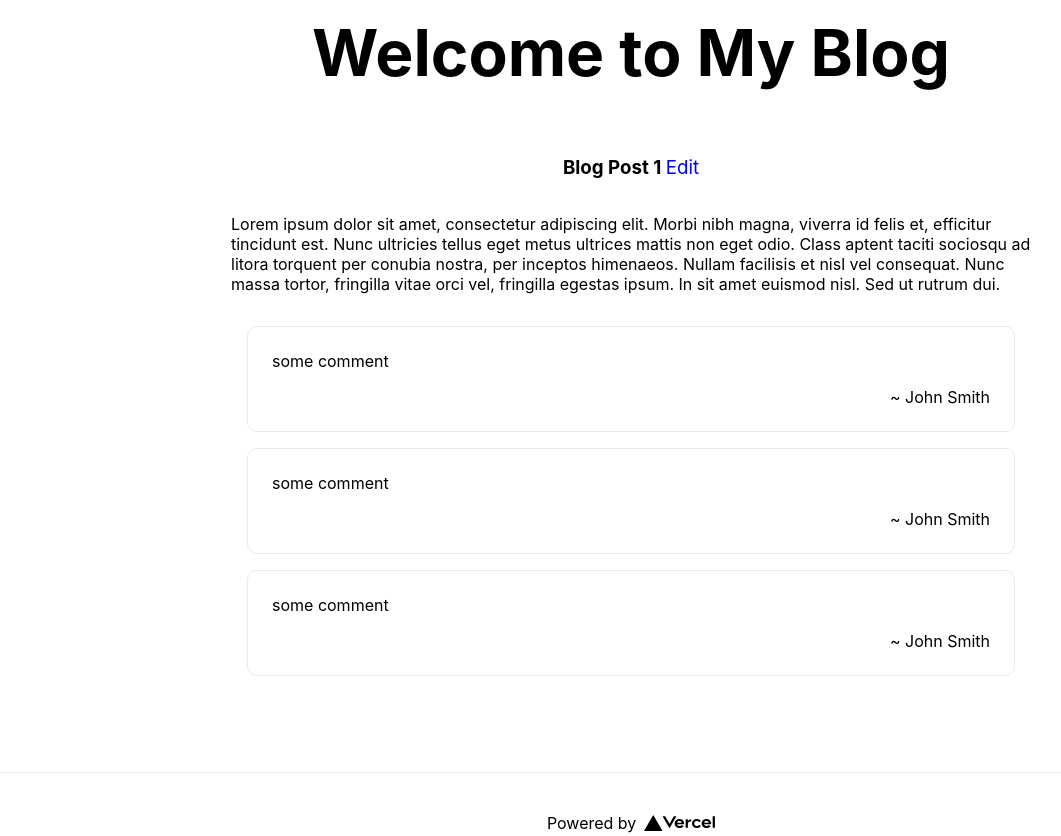
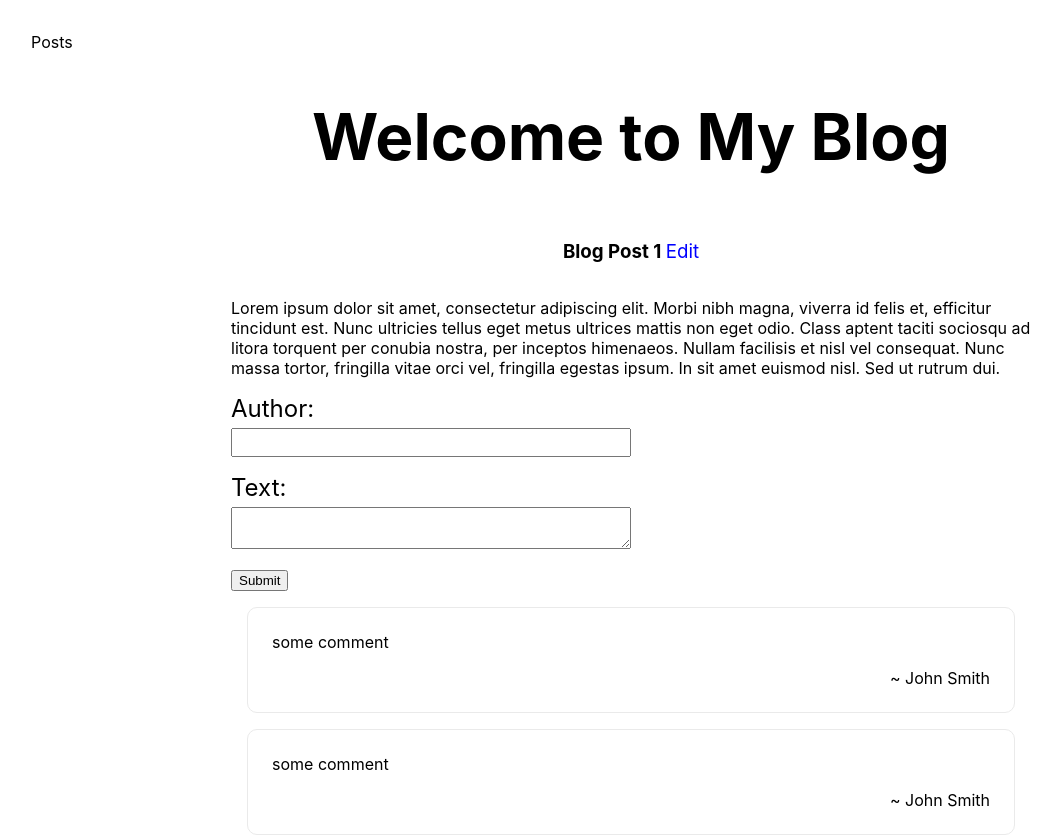
Before and after one commit to sakhmedbayev/next-graphql-demo, a Next.js app: page /1 in a window 1280 px wide. Shown: the top 836 px of the page, without its empty margins (9-1070 px from the left). Built offline with nearby package versions, Linux system fonts and the light colour scheme.

Commit message:
refactored add new comment

```diff
--- /dev/null
+++ b/components/AddNewComment.js
@@ -0,0 +1,65 @@
+import React, { useState } from "react";
+import useForm from "../hooks/useForm";
+
+export default function AddNewComment() {
+  const [values, setValues] = useForm({
+    author: "",
+    text: "",
+  });
+
+  const [errors, setErrors] = useState({});
+
+  const handleSubmit = (e) => {
+    e.preventDefault();
+    console.log("FFF values", values);
+  };
+
+  const validate = () => {
+    if (!values.author) {
+      setErrors({
+        author: "Title is required field",
+      });
+      return;
+    }
+    if (!values.text) {
+      setErrors({
+        text: "Text is required field",
+      });
+      return;
+    }
+    setErrors({});
+  };
+
+  return (
+    <form onSubmit={handleSubmit}>
+      <div className="form-group">
+        <label htmlFor="author" className="form-label">
+          Author:{" "}
+        </label>
+        <input
+          name="author"
+          id="author"
+          value={values.author}
+          onChange={setValues}
+          onBlur={validate}
+        />
+        <div className="form-field-error">{errors.author}</div>
+      </div>
+      <div className="form-group">
+        <label htmlFor="text" className="form-label">
+          Text:{" "}
+        </label>
+        <textarea
+          type="textarea"
+          name="text"
+          id="text"
+          value={values.text}
+          onChange={setValues}
+          onBlur={validate}
+        />
+        <div className="form-field-error">{errors.text}</div>
+      </div>
+      <button type="submit">Submit</button>
+    </form>
+  );
+}
--- a/components/common/Layout.js
+++ b/components/common/Layout.js
@@ -1,5 +1,6 @@
 import Head from "next/head";
 import React from "react";
+import Link from "next/link";
 import styles from "../../styles/Post.module.css";
 
 export default function Layout({ children }) {
@@ -9,10 +10,16 @@ export default function Layout({ children }) {
         <title>Blog App</title>
         <link rel="icon" href="/favicon.ico" />
       </Head>
+      <header>
+        <nav>
+          <Link href="/">
+            <a>Posts</a>
+          </Link>
+        </nav>
+      </header>
 
       <main className={styles.main}>
         <h1 className={styles.title}>Welcome to My Blog</h1>
-
         <div className={styles.grid}>{children}</div>
       </main>
 
--- a/pages/[postId].js
+++ b/pages/[postId].js
@@ -2,6 +2,7 @@ import Link from "next/link";
 import { useRouter } from "next/router";
 import React from "react";
 import { blogPosts } from ".";
+import AddNewComment from "../components/AddNewComment";
 import Layout from "../components/common/Layout";
 import styles from "../styles/Post.module.css";
 
@@ -18,12 +19,15 @@ export default function PostDetails() {
     <Layout>
       <h3>
         {currentPost.title}{" "}
-        <Link href={`/edit/${currentPost.id}`}>
+        <Link href={`/edit/post/${currentPost.id}`}>
           <a style={{ fontWeight: "normal", color: "blue" }}>Edit</a>
         </Link>
       </h3>
 
       <p>{currentPost.text}</p>
+      <div style={{ width: "100%" }}>
+        <AddNewComment post={currentPost} />
+      </div>
       <div style={{ width: "100%" }}>
         {currentPost.comments.map((comment) => (
           <div key={comment.id} className={styles["card-comment"]}>
--- a/styles/Post.module.css
+++ b/styles/Post.module.css
@@ -3,7 +3,7 @@
   padding: 0 0.5rem;
   display: flex;
   flex-direction: column;
-  justify-content: center;
+  /* justify-content: center; */
   align-items: center;
 }
 
--- a/styles/globals.css
+++ b/styles/globals.css
@@ -13,6 +13,13 @@ a {
 
 * {
   box-sizing: border-box;
+}
+
+header {
+  padding: 2rem;
+  display: flex;
+  justify-content: flex-start;
+  width: 100%;
 }
 
 /* Form */
```
Also changed, not shown: pages/edit/comment/[commentId].js (deleted, +0 -71 lines).
